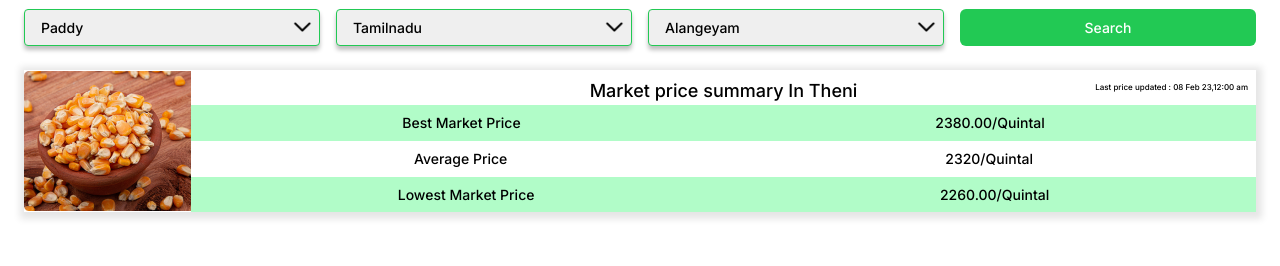
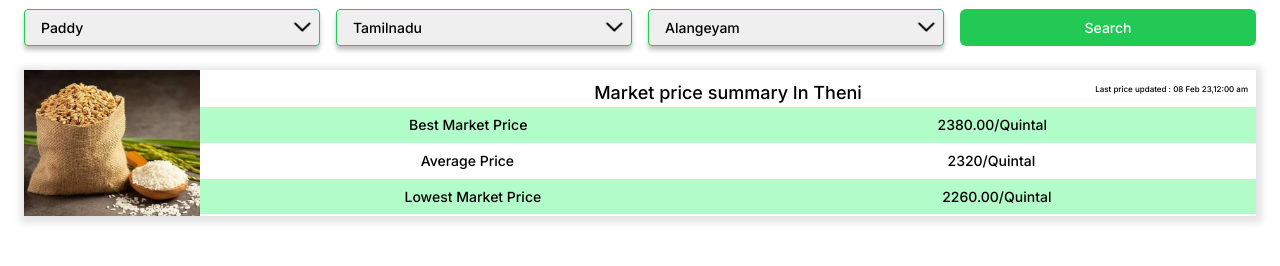
Before and after one commit to coinskite/mandee, a Next.js app: page /price in a window 1280 px wide. Shown: the part 129-395 px from the top of the page. Built offline with nearby package versions, Linux system fonts and the light colour scheme.

Commit message:
small changes

```diff
--- a/comps/Home/Header.js
+++ b/comps/Home/Header.js
@@ -4,7 +4,7 @@ function Header() {
       <div className="md:flex md:items-center md:flex-row-reverse md:gap-4 max-w-7xl mx-auto text-center md:text-left">
         <div className="pl-6">
           <h1 className='text-sm xs:text-lg sm:text-[22px] lg:text-3xl xl:text-4xl text-[#0F0450] font-bold'>
-            Buy and Sell Paddy and Maize Directly from Farmers in Tamilnadu
+            Blockchain Powered <br /> Marketplace for Paddy
           </h1>
 
           <p className='mt-1 mb-2 text-[6px] sm:text-[8px] lg:text-[10px] xl:text-sm text-[#0F0450] font-medium'>
--- a/comps/Price/Header.js
+++ b/comps/Price/Header.js
@@ -33,8 +33,8 @@ function Header() {
 
       <div className="df gap-0 my-6 shadow-[1px_2px_7px_5px_#0000001A]">
         <img
-          className="hidden md:block"
-          src="./img/price/mazie.png"
+          className="hidden md:block w-44"
+          src="./img/price/paddy.webp"
           alt=""
         />
 
```
Also changed, not shown: public/img/price/paddy.webp (added).
